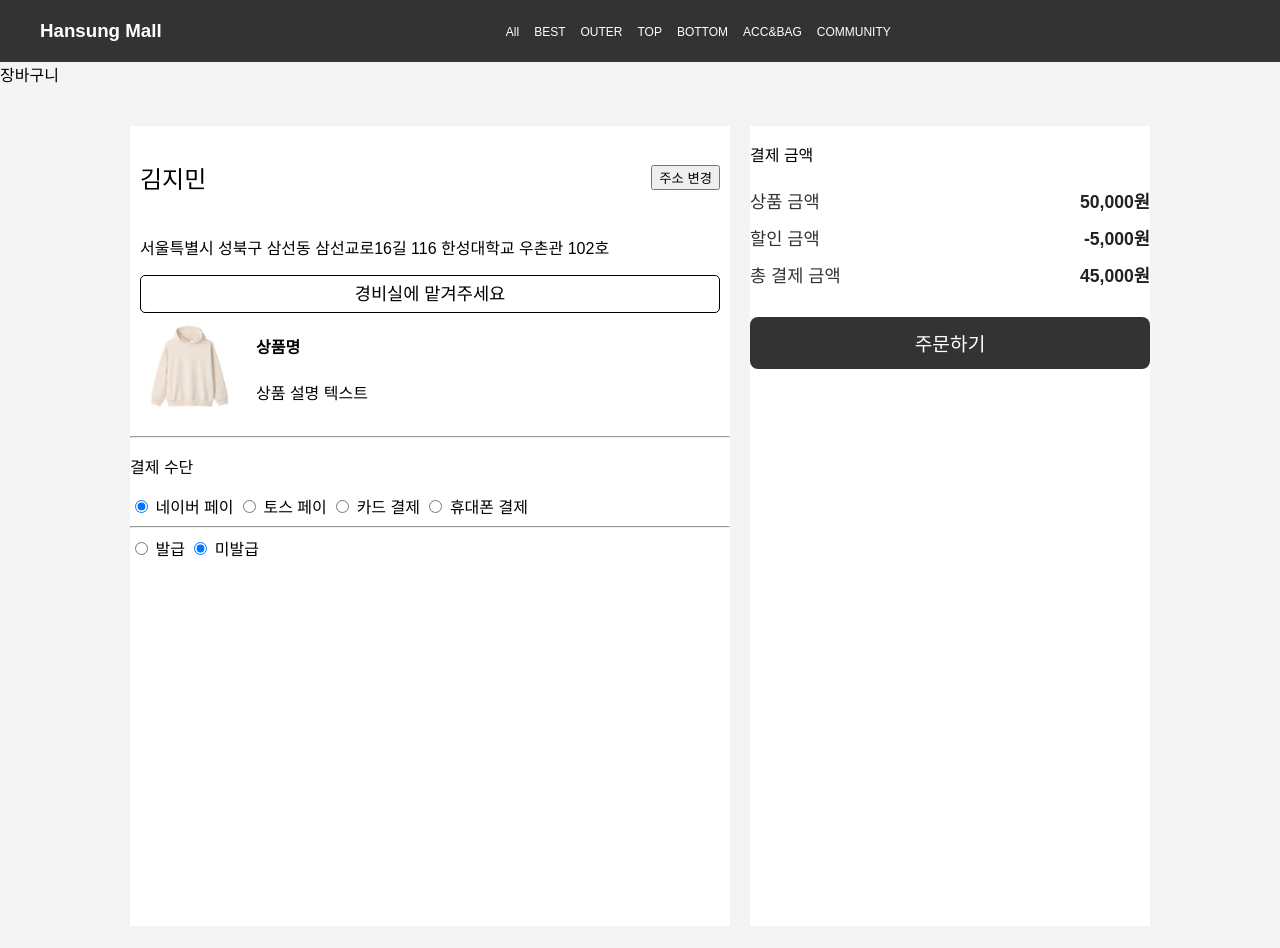
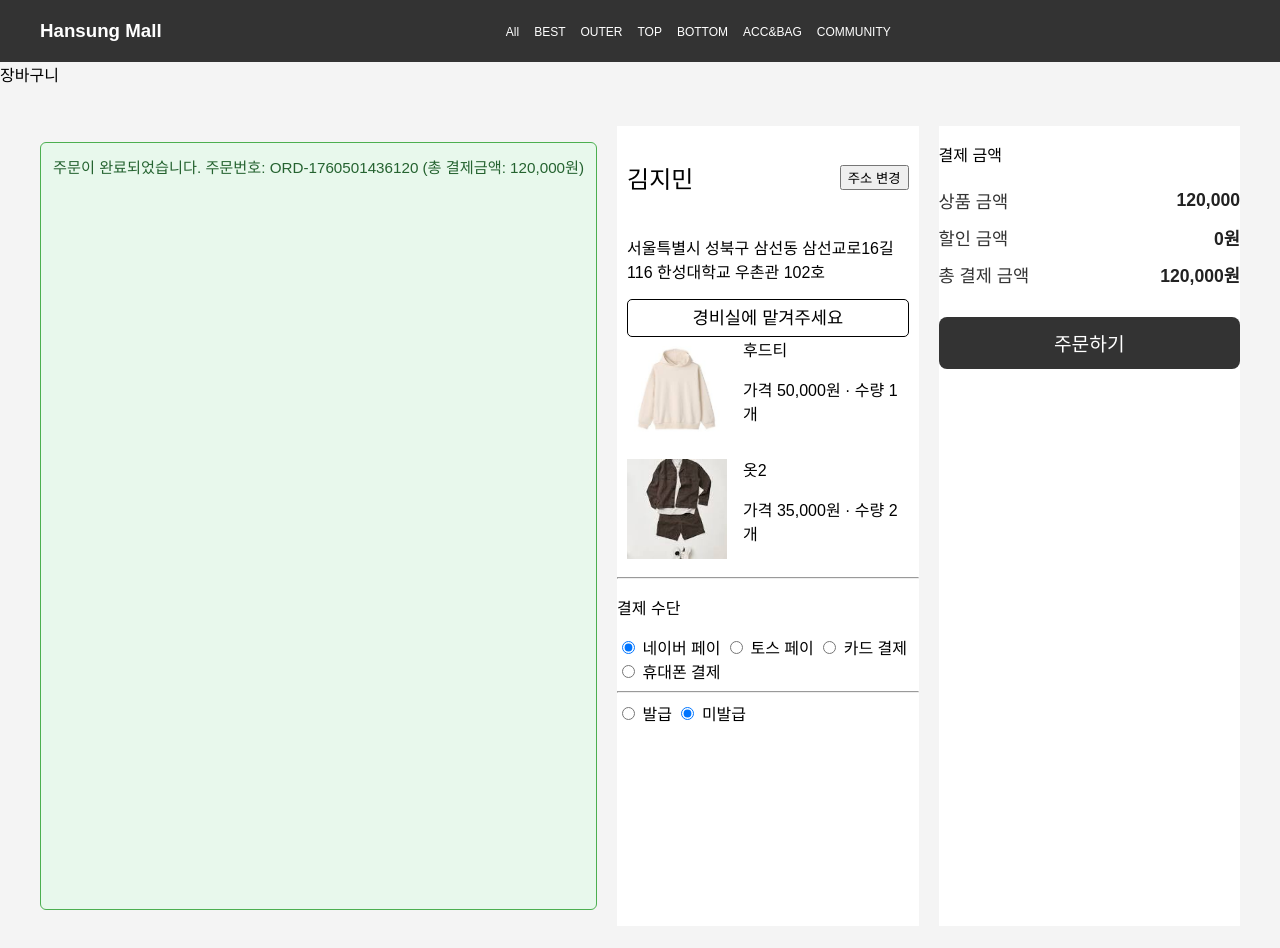
Before and after one commit to GMiiiN/Web-Project, a plain HTML site: page 스터디용-프로젝트용/order.html in a window 1280 px wide. Both pictures are taken after a click on the button "주문하기". Drawn offline with Linux system fonts and the light colour scheme.

Commit message:
결제 페이지 완성

```diff
--- a/스터디용-프로젝트용/function.js
+++ b/스터디용-프로젝트용/function.js
@@ -1,4 +1,4 @@
-const savedUser = JSON.parse(localStorage.getItem('user')) || { cart: [] };
+const savedUser = JSON.parse(localStorage.getItem('user') || '{}');
 // 로컬 스토리지에서 user 불러오기
 
 // 초기에 user의 정보대로 페이지 출력. + 장바구니 내용물 추가해야함
@@ -20,6 +20,9 @@ document.addEventListener("DOMContentLoaded", function(){
                 alert("팝업이 차단되었습니다. 브라우저에서 팝업을 허용해주세요.")
         });
     }
+
+    renderCart();
+    renderMoney();
 });
 // 팝업에서 보낸 새 주소를 받아 화면에 반영
 window.addEventListener("message", function(e){
@@ -30,5 +33,163 @@ window.addEventListener("message", function(e){
     userAddress.textContent = data.address;
 })
 
+// 장바구니 상품 목록을 페이지에 출력
+function renderCart() {
+    const list = document.getElementById("product-list");
+    if(!list)
+        return;
 
-//요청사항이 직접입력일 때만 보이게끔
+    //user.cart 우선, 없으면 cart 키 호환
+    const cart = (savedUser && Array.isArray(savedUser.cart))
+        ? savedUser.cart
+        : JSON.parse(localStorage.getItem("cart") || "[]");
+
+    list.innerHTML = ""; // 원래 있던 샘플 제거
+    const frag = document.createDocumentFragment();
+    const fmt = function(n) { // 숫자에 콤마 넣기
+        return Number(n || 0).toLocaleString("ko-KR")
+    }
+
+    cart.forEach(item => {
+        const row = document.createElement("div");
+        row.className = "product-info-row"
+
+        const imgBox = document.createElement("div");
+        imgBox.className = "product-img";
+        const img = document.createElement("img");
+        img.src = item.img;
+        img.alt = item.name || "상품 이미지";
+        imgBox.appendChild(img);
+
+        const info = document.createElement("div");
+        info.className = "product-info";
+
+        const title = document.createElement("div");
+        title.textContent = item.name || "상품";
+
+        const desc = document.createElement("p");
+        // 데이터에 desc가 없으므로 가격/수령을 설명으로 표기
+        desc.textContent = item.desc ? item.desc : `가격 ${fmt(item.price)}원 · 수량 ${item.quantity || 1}개`;
+
+        info.appendChild(title);
+        info.appendChild(desc);
+        row.appendChild(imgBox);
+        row.appendChild(info);
+        frag.appendChild(row);
+    });
+    list.appendChild(frag);
+}
+
+// 합계 계산
+function calTotals(cart){
+    let subtotal = 0;
+    let count = 0;
+    for (const it of cart){
+        const qty = Number(it.quantity) || 1;
+        const price = Number(it.price) || 0;
+        subtotal += price * qty;
+        count += qty;
+    }
+    return {subtotal, count};
+}
+
+// 결재 총 금액 페이지에 출력
+function renderMoney(){
+    const cart = (savedUser && Array.isArray(savedUser.cart)) ? savedUser.cart : JSON.parse(localStorage.getItem("cart") || "[]")
+
+    const {subtotal, count} = calTotals(cart);
+    const fmt = function(n){
+        return Number(n || 0).toLocaleString("ko-KR");
+    }
+    const map = [
+        ["total-price", `${fmt(subtotal)}원`], // 총 결재 금액
+        ["total-count", `${count}개`], // 총 수량
+        ["subtotal-price", `${fmt(subtotal)}`] // 소계
+    ];
+
+    let updated = false;
+    map.forEach(([id, text]) => {
+        const el = document.getElementById(id);
+        if(el) {
+            el.textContent = text;
+            updated = true;
+        }
+    });
+    if(!updated){
+        console.log("[합계]", {subtotal, count});
+    }
+}
+
+//결재 정보 넘기기 (결재하기)
+function getSelectedValue(name){ // 선택한 라디오 가져오기
+    const el = document.querySelector(`input[name="${name}"]:checked`);
+    return el ? el.value : null;
+}
+
+//주문 버튼 핸들러 등록
+document.addEventListener("DOMContentLoaded", function(){
+    const orderBtn = document.getElementById("order-button");
+    if(!orderBtn)
+        return;
+
+    orderBtn.addEventListener("click", async function(){
+        // 결재 정보 받기
+        const payment = getSelectedValue("payment"); // 결재방식
+        const receipt = getSelectedValue("receipt"); // 예 아니요
+        // 주소
+        const address = (document.getElementById("user-address")?.textContent || "").trim();
+
+        // 장바구니와 합계
+        const cart = (savedUser && Array.isArray(savedUser.cart)) ? savedUser.cart : JSON.parse(localStorage.getItem("cart")|| "[]");
+
+        const {subtotal} = calTotals(cart);
+
+        // 기본
+        if (!payment){
+            alert("결제 수단을 선택해 주세요");
+            return;
+        }
+        if (!receipt){
+            alert("현금영수증 발급 여부를 선택해 주세요");
+            return;
+        }
+        if (!cart.length || subtotal <= 0){
+            alert("장바구니가 비어 있습니다.");
+            return;
+        }
+
+        const order = {
+            id: "ORD-" + Date.now(),
+            payment, // 결재방식
+            cashReceipt: receipt === "yes", // 현금영수증 발행 여부
+            amount : subtotal, // 금액 합계
+            address, // 주소
+            items: cart.map(i => ({ name:i.name, price:i.price, quantity:i.quantity })),
+            orderedAt: new Date().toISOString()
+        };
+
+        const orders = JSON.parse(localStorage.getItem("orders")||"[]");
+        orders.push(order);
+        localStorage.setItem("orders", JSON.stringify(orders));
+
+        showOrderSuccess(order);
+    });
+});
+
+// 주문 성공 메시지 출력
+function showOrderSuccess(order){
+    let box = document.getElementById("order-success");
+    if(!box){
+        box = document.createElement("div");
+        box.id = "order-success";
+        box.style.cssText = "margin:16px 0;padding:12px;border:1px solid #4caf50;background:#e8f8ec;color:#256330;border-radius:6px;font-size:0.95em;";
+        const main = document.querySelector("main") || document.body;
+        main.prepend(box);
+    }
+    box.textContent = `주문이 완료되었습니다. 주문번호: ${order.id} (총 결제금액: ${order.amount.toLocaleString("ko-KR")}원)`;
+    alert(`주문 완료\n주문번호: ${order.id}\n결제금액: ${order.amount.toLocaleString("ko-KR")}원`);
+    // 잠시 강조
+    box.style.transition = "background 0.6s";
+    box.style.background = "#c9f1d4";
+    setTimeout(()=> box.style.background = "#e8f8ec", 50);
+}
--- a/스터디용-프로젝트용/order.html
+++ b/스터디용-프로젝트용/order.html
@@ -71,17 +71,7 @@
                     <option value="2">택배함에 넣어주세요</option>
                     <option value="3">직접 입력</option>
                 </select>
-                <div id="product-list">
-                    <div class="product-info-row">
-                        <div class="product-img">
-                            <img src="cloth.jpg" alt="상품 이미지">
-                        </div>
-                        <div class="product-info">
-                            <h4>상품명</h4>
-                            <p>상품 설명 텍스트</p>
-                        </div>
-                    </div>
-                </div>
+                <div id="product-list"></div>
             </div>
             <hr>
                 <div id="purchase-choice">
@@ -106,15 +96,15 @@
             <div id="price-box">
                 <div class="price-row">
                     <span class="price-label">상품 금액</span>
-                    <span class="price-value">50,000원</span>
+                    <span class="price-value" id="subtotal-price">0원</span>
                 </div>
                 <div class="price-row">
                     <span class="price-label">할인 금액</span>
-                    <span class="price-value">-5,000원</span>
+                    <span class="price-value" id="discount-price">0원</span>
                 </div>
                 <div class="price-row">
                     <span class="price-label">총 결제 금액</span>
-                    <span class="price-value">45,000원</span>
+                    <span class="price-value" id="total-price">0원</span>
                 </div>
             </div>
             <input type="button" value="주문하기" id="order-button">
```
